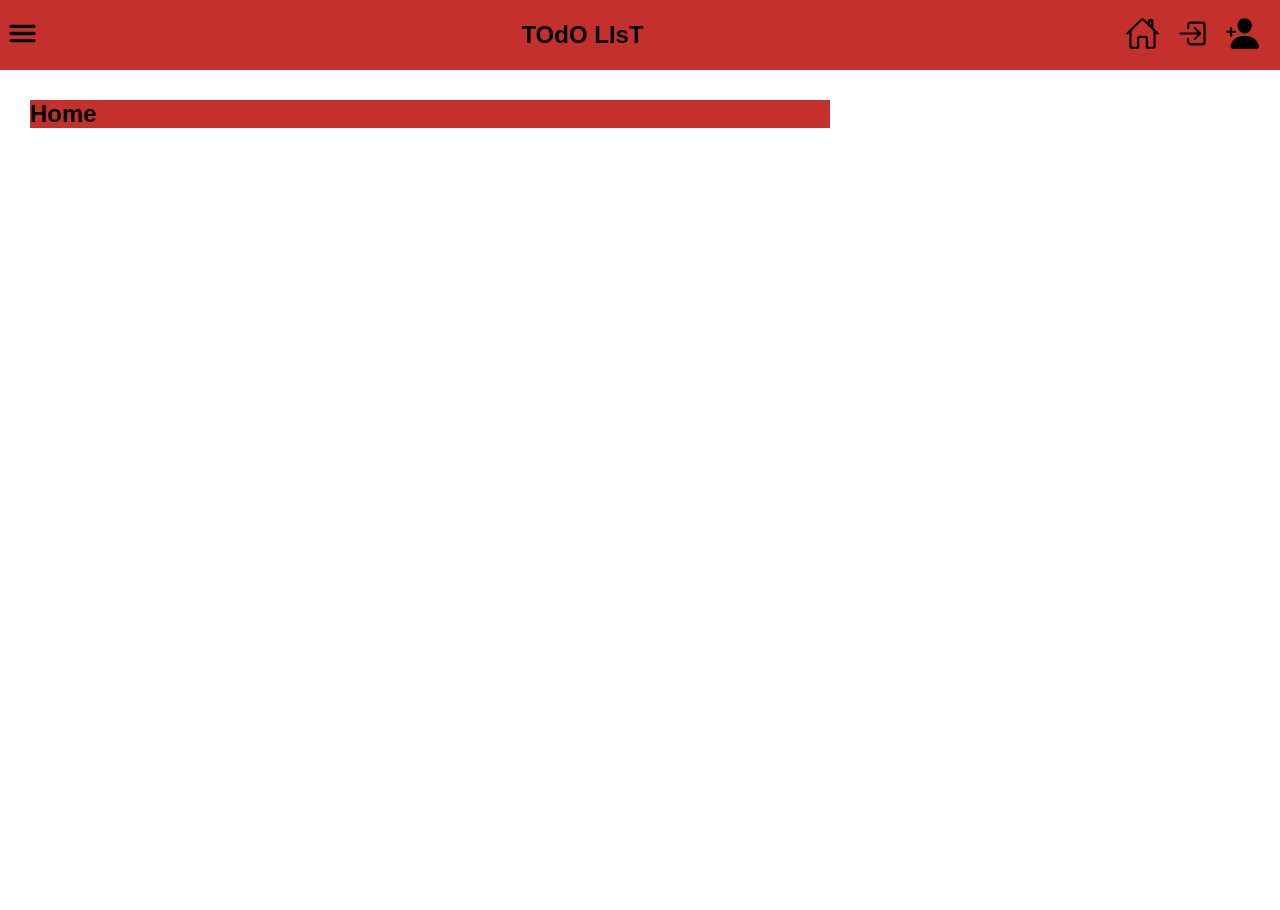
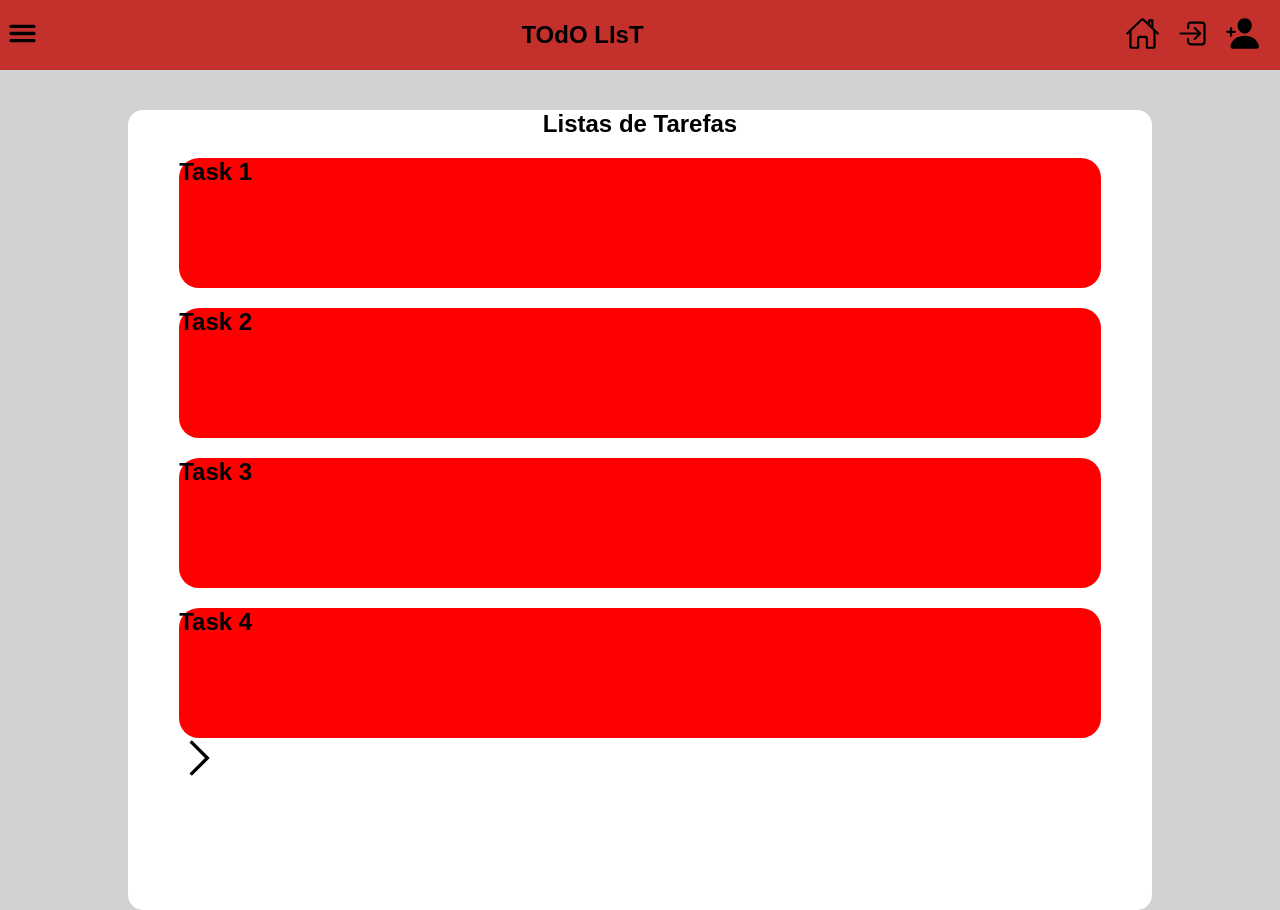
Before and after one commit to Luismatos19/TodoList, a React (Create React App) app: page /login in a window 1280 px wide. Before the commit the page ends 800 px from the top, so only its background shows below. Built offline with nearby package versions, Linux system fonts and the light colour scheme.

Commit message:
pagina login e register feitos

```diff
--- a/src/App.js
+++ b/src/App.js
@@ -5,8 +5,8 @@ import { ToastContainer } from 'react-toastify'
 
 import history from './services/history';
 import GlobalStyles from './GlobalStyle/GlobalStyles';
-import Home from './pages/Home';
 import Header from './Components/Header/';
+import Routes from './routes/index';
 
 
 function App() {
@@ -16,7 +16,7 @@ function App() {
     <Router history={history}>
       <GlobalStyles />
       <Header />
-      <Home />
+      <Routes />
 
       <ToastContainer />
     </Router>
--- a/src/GlobalStyle/GlobalStyles.js
+++ b/src/GlobalStyle/GlobalStyles.js
@@ -13,6 +13,8 @@ export default createGlobalStyle`
 
   body{
     font-family:sans-serif;
+    background-color: ${colors.gray};
+
 
   }
 
@@ -35,10 +37,16 @@ export default createGlobalStyle`
 
 
 export const Container = styled.section`
-  max-width: 800px;
-  background: black;
-  margin: 30px;
-  background: ${colors.red};
+  width: 80%;
+  display: flex;
+    flex-direction: column;
+    align-items: center;
+  max-width: 1100px;
+   height: 800px;
+   margin: 0 auto;
+  background: white;
+  border-radius: 15px;
+  margin-top: 40px;
 
 
 `;
--- a/src/config/colors.js
+++ b/src/config/colors.js
@@ -2,3 +2,4 @@
 
 export const black = 'black';
 export const red = '#C4302B';
+export const gray = '#d2d2d5'
--- a/src/pages/Home/index.js
+++ b/src/pages/Home/index.js
@@ -1,11 +1,29 @@
 import React from 'react';
+import { GrNext } from "react-icons/gr";
+import { Link } from "react-router-dom";
 
 import { Container } from '../../GlobalStyle/GlobalStyles';
+import { Cards } from './styled';
 
 export default function Home() {
   return (
     <Container>
-      <h1>Home</h1>
+      <h1>Listas de Tarefas</h1>
+      <Cards>
+        <div className="tasks">
+          <h1> Task 1</h1>
+        </div>
+        <div className="tasks">
+          <h1> Task 2</h1>
+        </div>
+        <div className="tasks">
+          <h1> Task 3</h1>
+        </div>
+        <div className="tasks">
+          <h1> Task 4</h1>
+        </div>
+        <Link to="/" ><GrNext size={40} /></Link>
+      </Cards>
     </Container>
   )
 }
--- a/src/pages/Home/styled.js
+++ b/src/pages/Home/styled.js
@@ -1,3 +1,20 @@
 import styled from 'styled-components';
 
-export const
+export const Cards = styled.div`
+
+  width: 90%;
+  height:100%;
+  position: relative;
+
+  //cards com as taks
+
+  .tasks {
+    background-color: red;
+    width: 100%;
+    height: 130px;
+    margin-top: 20px;
+    border-radius: 20px;
+
+  }
+
+`;
--- a/src/pages/Login/index.js
+++ b/src/pages/Login/index.js
@@ -1,11 +1,23 @@
 import React from 'react';
 
-import { Container } from '../../GlobalStyle/GlobalStyles';
+import { Card } from './styled';
+import { FaUserAlt } from "react-icons/fa";
+
 
 export default function Login() {
   return (
-    <Container>
-      <h1>Login</h1>
-    </Container>
+    <Card>
+      <div className="logo">
+        <FaUserAlt size={70} />
+      </div>
+      <div><h1>LOGIN</h1></div>
+      <div className="input">
+        <h2> Email </h2>
+        <input type="email" placeholder="Digite seu email"></input>
+        <h2> Senha </h2>
+        <input type="password" placeholder="Digite sua senha"></input>
+      </div>
+      <button type="button">Entrar</button>
+    </Card >
   )
 }
--- a/src/pages/Login/styled.js
+++ b/src/pages/Login/styled.js
@@ -1,3 +1,59 @@
 import styled from 'styled-components';
+import * as colors from '../../config/colors';
 
-export const
+export const Card = styled.section`
+margin: auto;
+  width: 70%;
+  height: 600px;
+  max-width: 450px;
+  background: white;
+  border-radius: 15px;
+  margin-top: 50px;
+  display: flex;
+  flex-direction: column;
+  align-items: center;
+
+
+// user icon
+  .logo {
+    margin-top: 60px;
+  }
+
+  h1 {
+    margin-top: 30px;
+    font-size: 50px;
+  }
+//input
+  .input {
+    margin-top: 30px;
+
+
+  }
+
+  .input input {
+    width: 100%;
+    height:35px;
+    border-radius: 10px;
+    font-size: 20px;
+    text-align: center;
+
+  }
+
+  .input h2 {
+    padding-top: 30px;
+    text-align: center;
+    padding-bottom: 10px;
+  }
+
+// botao
+  button {
+    width: 120px;
+    height: 40px;
+    margin-top: 50px;
+    border-radius: 20px;
+    background-color: ${colors.red};
+    border: none;
+    font-size: 20px;
+
+  }
+`;
--- a/src/pages/Register/index.js
+++ b/src/pages/Register/index.js
@@ -1,11 +1,24 @@
 import React from 'react';
 
-import { Container } from '../../GlobalStyle/GlobalStyles';
+import { Card } from './styled';
+import { FaUserAlt } from "react-icons/fa";
 
 export default function Register() {
   return (
-    <Container>
-      <h1>Register</h1>
-    </Container>
+    <Card>
+      <div className="logo">
+        <FaUserAlt size={70} />
+      </div>
+      <div><h1>Registre-se</h1></div>
+      <div className="input">
+        <h2> Username </h2>
+        <input type="email" placeholder="Crie um username"></input>
+        <h2> Email </h2>
+        <input type="email" placeholder="Digite seu email"></input>
+        <h2> Senha </h2>
+        <input type="password" placeholder="Digite sua senha"></input>
+      </div>
+      <button type="button">Entrar</button>
+    </Card >
   )
 }
--- a/src/pages/Register/styled.js
+++ b/src/pages/Register/styled.js
@@ -1,16 +1,54 @@
 import styled from 'styled-components';
+import * as colors from '../../config/colors';
 
-export const
+export const Card = styled.section`
+margin: auto;
+  width: 70%;
+  height: 600px;
+  max-width: 450px;
+  background: white;
+  border-radius: 15px;
+  margin-top: 50px;
+  display: flex;
+  flex-direction: column;
+  align-items: center;
 
 
+// user icon
+  .logo {
+    margin-top: 20px;
+  }
 
+  h1 {
+    margin-top: 30px;
+    font-size: 50px;
+  }
+//input
 
+  .input input {
+    width: 100%;
+    height:35px;
+    border-radius: 10px;
+    font-size: 20px;
+    text-align: center;
 
-/*import propTypes from 'prop-types';MyRoute.defaultProps = {
-  isClosed: false,
-}
+  }
 
-MyRoute.propTypes = {
-  component: propTypes.oneType([propTypes.element, propTypes.func]).isRequired,
-  isclosed: propTypes.bool,
-};*/
+  .input h2 {
+    padding-top: 20px;
+    text-align: center;
+    padding-bottom: 10px;
+  }
+
+// botao
+  button {
+    width: 120px;
+    height: 40px;
+    margin-top: 30px;
+    border-radius: 20px;
+    background-color: ${colors.red};
+    border: none;
+    font-size: 20px;
+
+  }
+`;
--- a/src/routes/index.js
+++ b/src/routes/index.js
@@ -10,8 +10,8 @@ export default function Routes() {
 
   return (
     <Switch>
-      <Route exact path="/" component={Home} />
-      <Route exact path="/login" component={Login} />
+      <Route exact path="/" component={Login} />
+      <Route exact path="/login" component={Home} />
       <Route exact path="/register" component={Register} />
     </Switch>
   );
```
